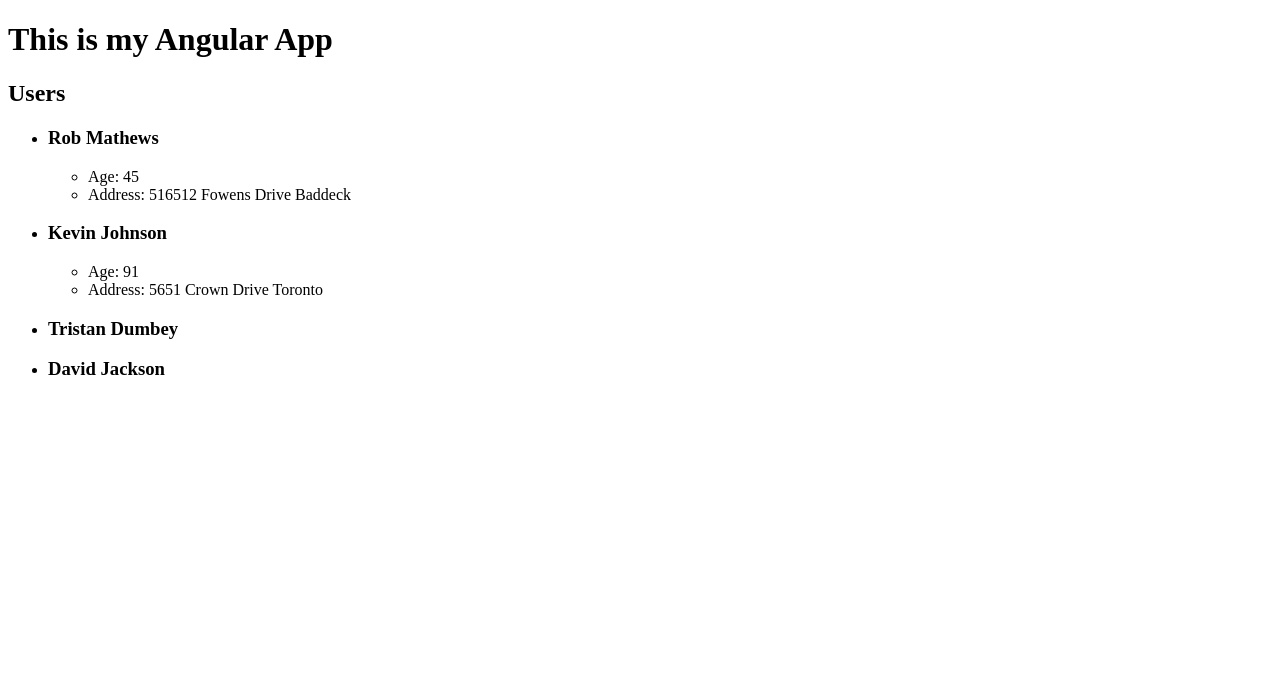
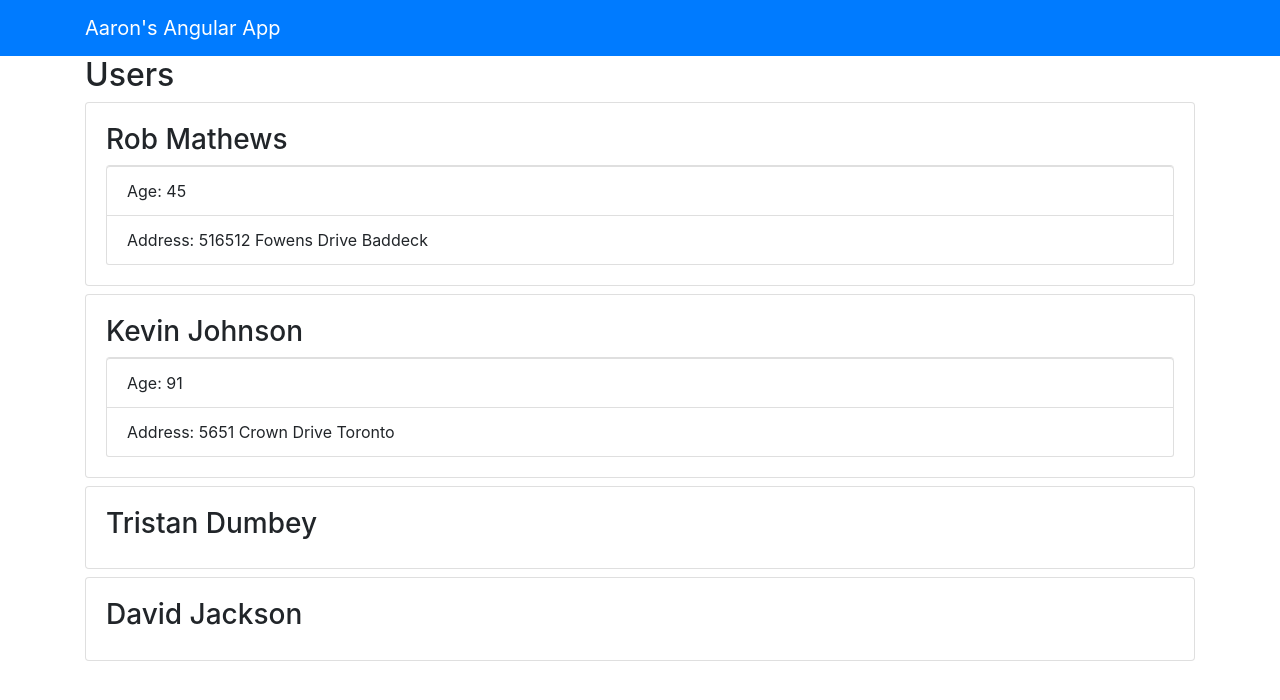
Before and after one commit to ajanes780/angularSetupnTesting, an Angular app: page / in a window 1280 px wide. Shown: the top 700 px of the page. Built offline with nearby package versions, Linux system fonts and the light colour scheme.

Commit message:
add bootstrap and set up nav bar

```diff
--- a/angular.json
+++ b/angular.json
@@ -23,14 +23,16 @@
             "polyfills": "src/polyfills.ts",
             "tsConfig": "tsconfig.app.json",
             "aot": true,
-            "assets": [
-              "src/favicon.ico",
-              "src/assets"
+            "assets": ["src/favicon.ico", "src/assets"],
+            "styles": [
+              "src/styles.scss",
+              "../node_modules/bootstrap/dist/css/bootstrap.css"
             ],
-            "styles": [
-              "src/styles.scss"
-            ],
-            "scripts": []
+            "scripts": [
+              "../node_modules/jquery/dist/jquery.js",
+              "../node_modules/popper.js/dist/umd/popper.js",
+              "../node_modules/bootstrap/dist/js/bootstrap.js"
+            ]
           },
           "configurations": {
             "production": {
@@ -86,13 +88,8 @@
             "polyfills": "src/polyfills.ts",
             "tsConfig": "tsconfig.spec.json",
             "karmaConfig": "karma.conf.js",
-            "assets": [
-              "src/favicon.ico",
-              "src/assets"
-            ],
-            "styles": [
-              "src/styles.scss"
-            ],
+            "assets": ["src/favicon.ico", "src/assets"],
+            "styles": ["src/styles.scss"],
             "scripts": []
           }
         },
@@ -104,9 +101,7 @@
               "tsconfig.spec.json",
               "e2e/tsconfig.json"
             ],
-            "exclude": [
-              "**/node_modules/**"
-            ]
+            "exclude": ["**/node_modules/**"]
           }
         },
         "e2e": {
--- a/package.json
+++ b/package.json
@@ -16,9 +16,15 @@
     "@angular/compiler": "~11.2.10",
     "@angular/core": "~11.2.10",
     "@angular/forms": "~11.2.10",
+    "@angular/localize": "~11.2.10",
     "@angular/platform-browser": "~11.2.10",
     "@angular/platform-browser-dynamic": "~11.2.10",
     "@angular/router": "~11.2.10",
+    "@ng-bootstrap/ng-bootstrap": "^9.1.0",
+    "@popperjs/core": "^2.9.2",
+    "bootstrap": "^4.5.0",
+    "jquery": "^3.6.0",
+    "popper.js": "^1.16.1",
     "rxjs": "~6.6.0",
     "tslib": "^2.0.0",
     "zone.js": "~0.11.3"
--- a/src/app/app.component.html
+++ b/src/app/app.component.html
@@ -1,3 +1,4 @@
-<h1>This is my Angular App</h1>
-<!-- <app-user></app-user> -->
-<app-users></app-users>
+<app-navbar></app-navbar>
+<div class="container">
+  <app-users></app-users>
+</div>
--- a/src/app/app.module.ts
+++ b/src/app/app.module.ts
@@ -5,10 +5,12 @@ import { AppRoutingModule } from './app-routing.module';
 import { AppComponent } from './app.component';
 import { UserComponent } from './components/user/user.component';
 import { UsersComponent } from './components/users/users.component';
+import { NgbModule } from '@ng-bootstrap/ng-bootstrap';
+import { NavbarComponent } from './components/navbar/navbar.component';
 
 @NgModule({
-  declarations: [AppComponent, UserComponent, UsersComponent],
-  imports: [BrowserModule, AppRoutingModule],
+  declarations: [AppComponent, UserComponent, UsersComponent, NavbarComponent],
+  imports: [BrowserModule, AppRoutingModule, NgbModule],
   providers: [],
   bootstrap: [AppComponent],
 })
--- /dev/null
+++ b/src/app/components/navbar/navbar.component.html
@@ -0,0 +1,5 @@
+<nav class="navbar navbar-dark bg-primary">
+  <div class="container">
+    <a href="#" class="navbar-brand"> Aaron's Angular App</a>
+  </div>
+</nav>
--- /dev/null
+++ b/src/app/components/navbar/navbar.component.ts
@@ -0,0 +1,15 @@
+import { Component, OnInit } from '@angular/core';
+
+@Component({
+  selector: 'app-navbar',
+  templateUrl: './navbar.component.html',
+  styleUrls: ['./navbar.component.scss']
+})
+export class NavbarComponent implements OnInit {
+
+  constructor() { }
+
+  ngOnInit(): void {
+  }
+
+}
--- a/src/app/components/users/users.component.html
+++ b/src/app/components/users/users.component.html
@@ -1,11 +1,13 @@
 <h2>Users</h2>
 
-<ul *ngIf="loaded && users?.length > 0; else noUsers">
-  <li *ngFor="let user of users">
+<ul class="list-unstyled" *ngIf="loaded && users?.length > 0; else noUsers">
+  <li class="card card-body mb-2" *ngFor="let user of users">
     <h3>{{ user.firstName }} {{ user.lastName }}</h3>
-    <ul *ngIf="showExtended && user.age && user.address">
-      <li>Age: {{ user.age }}</li>
-      <li>Address: {{ user.address.street }} {{ user.address.city }}</li>
+    <ul class="list-group" *ngIf="showExtended && user.age && user.address">
+      <li class="list-group-item">Age: {{ user.age }}</li>
+      <li class="list-group-item">
+        Address: {{ user.address.street }} {{ user.address.city }}
+      </li>
     </ul>
   </li>
 </ul>
--- a/src/polyfills.ts
+++ b/src/polyfills.ts
@@ -1,3 +1,7 @@
+/***************************************************************************************************
+ * Load `$localize` onto the global scope - used if i18n tags appear in Angular templates.
+ */
+import '@angular/localize/init';
 /**
  * This file includes polyfills needed by Angular and is loaded before the app.
  * You can add your own extra polyfills to this file.
--- a/src/styles.scss
+++ b/src/styles.scss
@@ -1 +1,4 @@
 /* You can add global styles to this file, and also import other style files */
+
+/* Importing Bootstrap SCSS file. */
+@import '~bootstrap/scss/bootstrap';
```
Also changed, not shown: src/app/components/navbar/navbar.component.scss (added), 1 other file (tests, documents, lock files or other folders).
